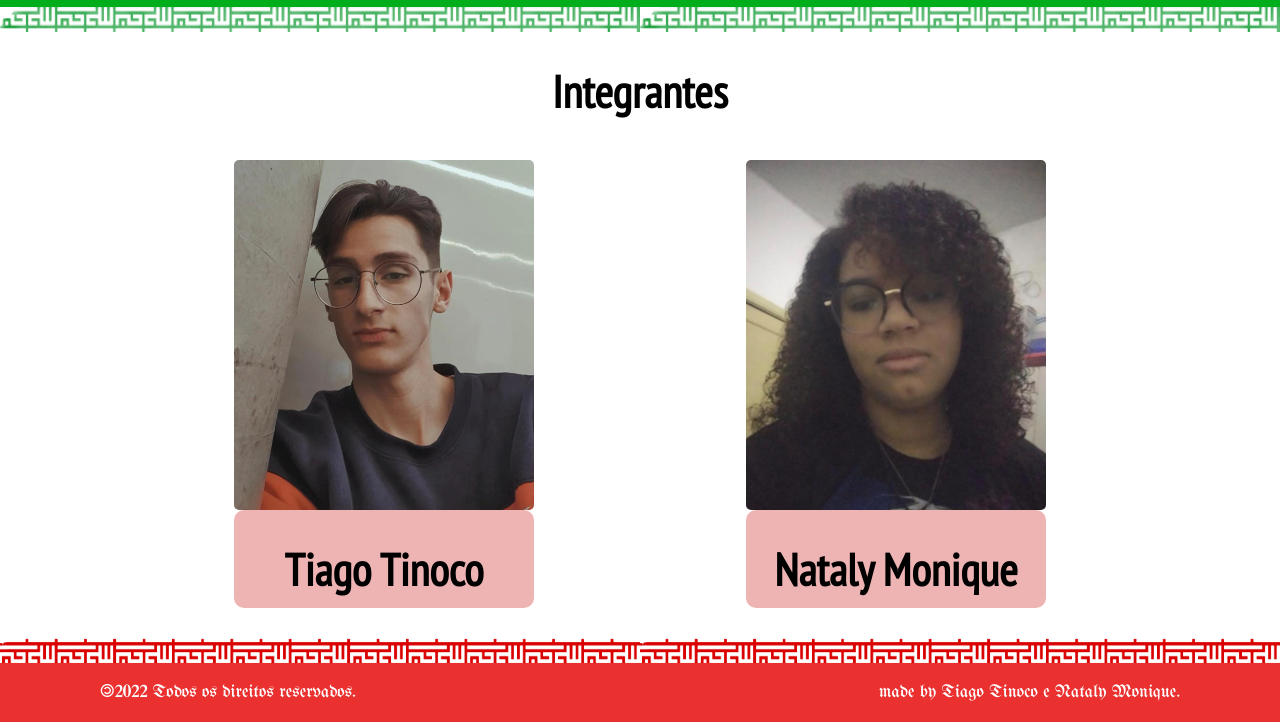
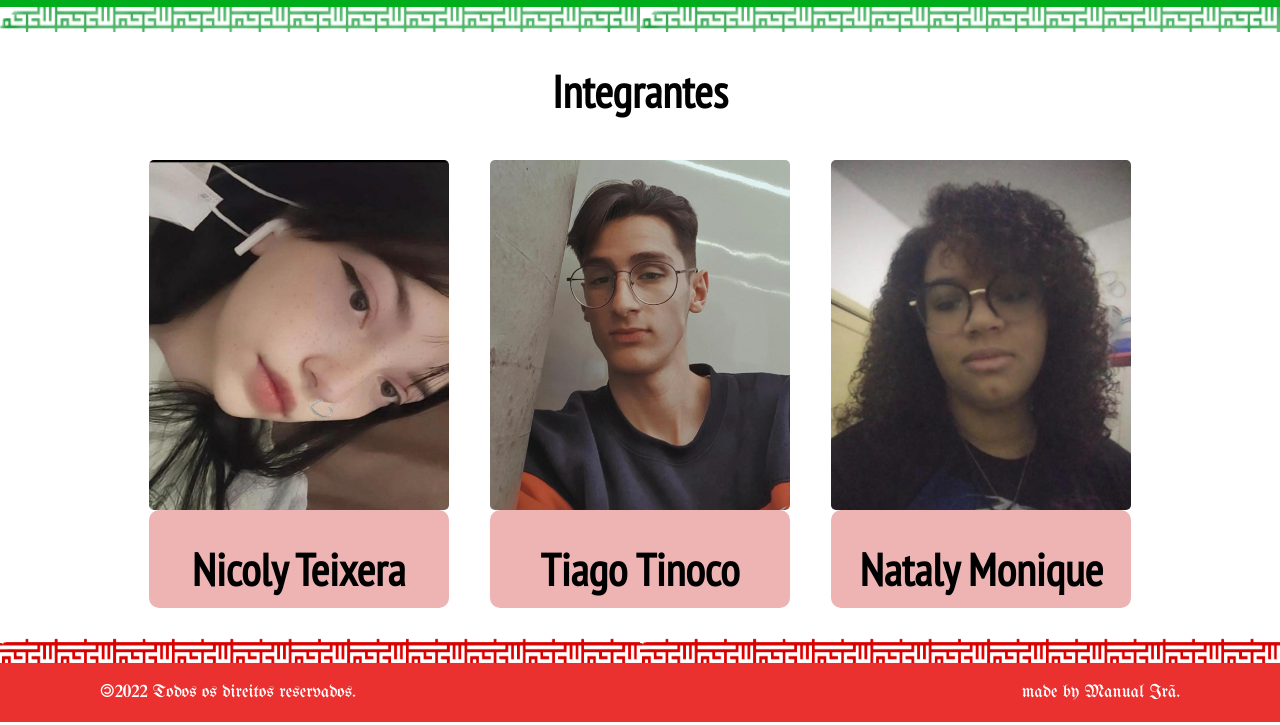
Before and after one commit to TiagoTinoco/ira, a plain HTML site: page members.html in a window 1280 px wide. Shown: the part 75-800 px from the top of the page. Drawn offline with Linux system fonts and the light colour scheme.

Commit message:
Fix anyhings

```diff
--- a/members.html
+++ b/members.html
@@ -25,6 +25,10 @@
         <h1>Integrantes</h1>
         <div class="members-section">
             <div>
+                <img width="300px" height="350px" src="images/nicoly.jpeg" alt="Picture Tiago Tinoco">
+                <h1>Nicoly Teixera</h1>
+            </div>
+            <div>
                 <img width="300px" height="350px" src="images/tiago.jpeg" alt="Picture Tiago Tinoco">
                 <h1>Tiago Tinoco</h1>
             </div>
@@ -40,7 +44,7 @@
     </div>
     <footer>
         <p>©2022 Todos os direitos reservados.</p>
-        <p>made by Tiago Tinoco e Nataly Monique.</p>
+        <p>made by Manual Irã.</p>
     </footer>
 </body>
 </html>
```
Also changed, not shown: index.html (+1 -1 lines), reportage.html (+1 -1 lines), images/nicoly.jpeg (added).
